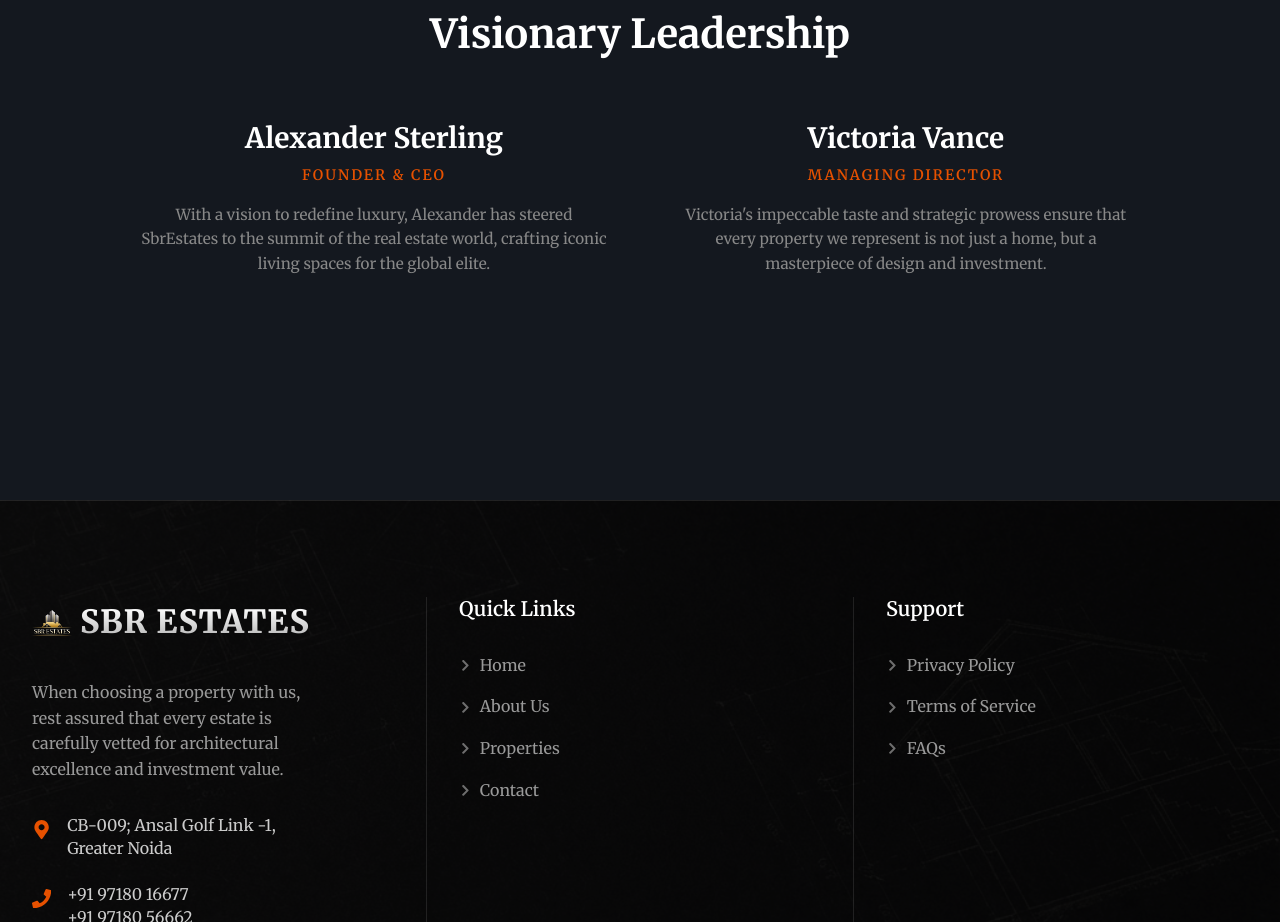
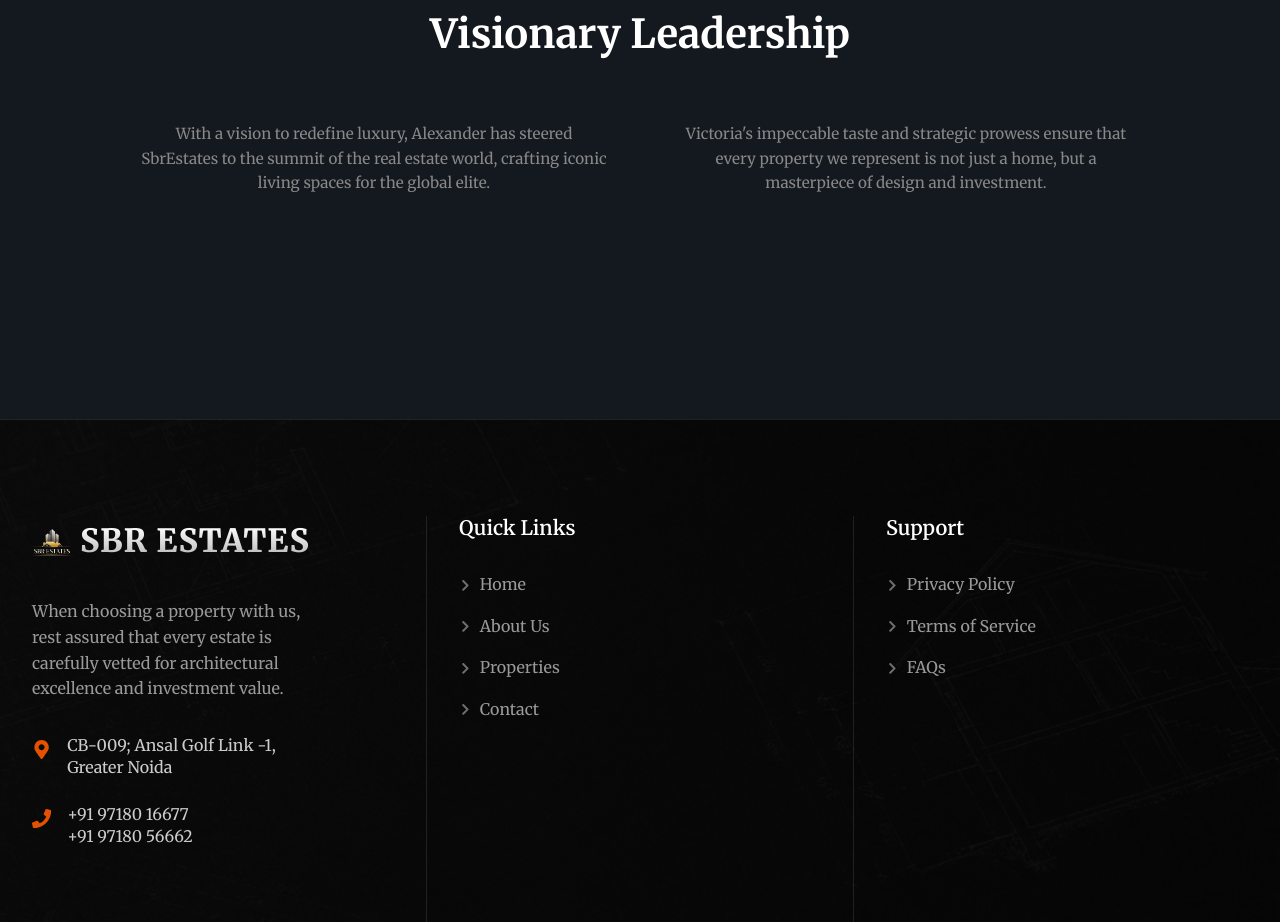
Before and after one commit to viratco/sbrwebsite, a React (Vite) app: page /info in a window 1280 px wide. Shown: the part 1480-2402 px from the top of the page. Built offline with nearby package versions, Linux system fonts and the light colour scheme; no server answers.

Commit message:
Remove director names and designations

```diff
--- a/src/pages/InfoPage.jsx
+++ b/src/pages/InfoPage.jsx
@@ -98,8 +98,6 @@ const InfoPage = () => {
                     <div className="directors-grid">
                         <div className="director-card">
                             <div className="director-info">
-                                <h3 className="director-name">Alexander Sterling</h3>
-                                <span className="director-role">Founder & CEO</span>
                                 <p className="director-bio">
                                     With a vision to redefine luxury, Alexander has steered SbrEstates
                                     to the summit of the real estate world, crafting iconic living spaces for the global elite.
@@ -109,8 +107,6 @@ const InfoPage = () => {
 
                         <div className="director-card">
                             <div className="director-info">
-                                <h3 className="director-name">Victoria Vance</h3>
-                                <span className="director-role">Managing Director</span>
                                 <p className="director-bio">
                                     Victoria's impeccable taste and strategic prowess ensure that every
                                     property we represent is not just a home, but a masterpiece of design and investment.
```
